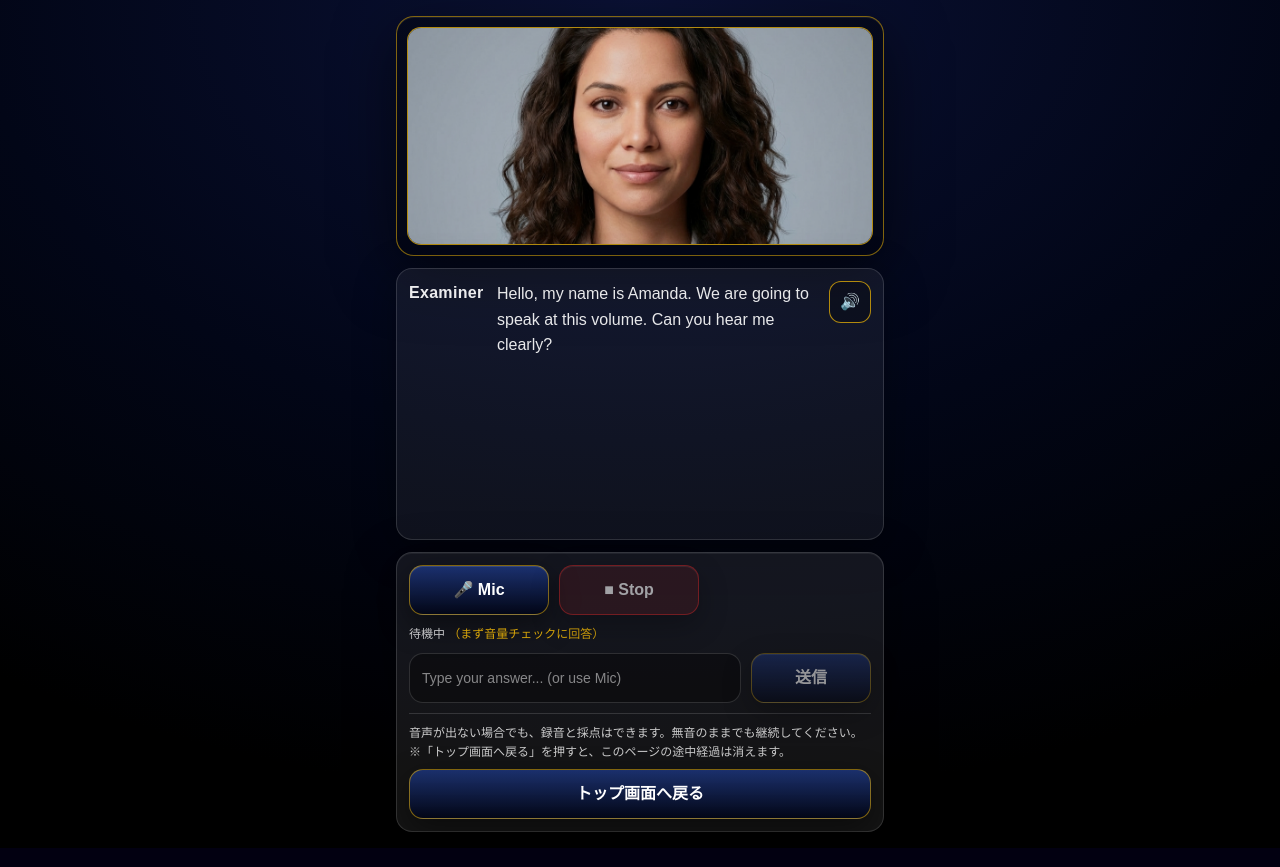
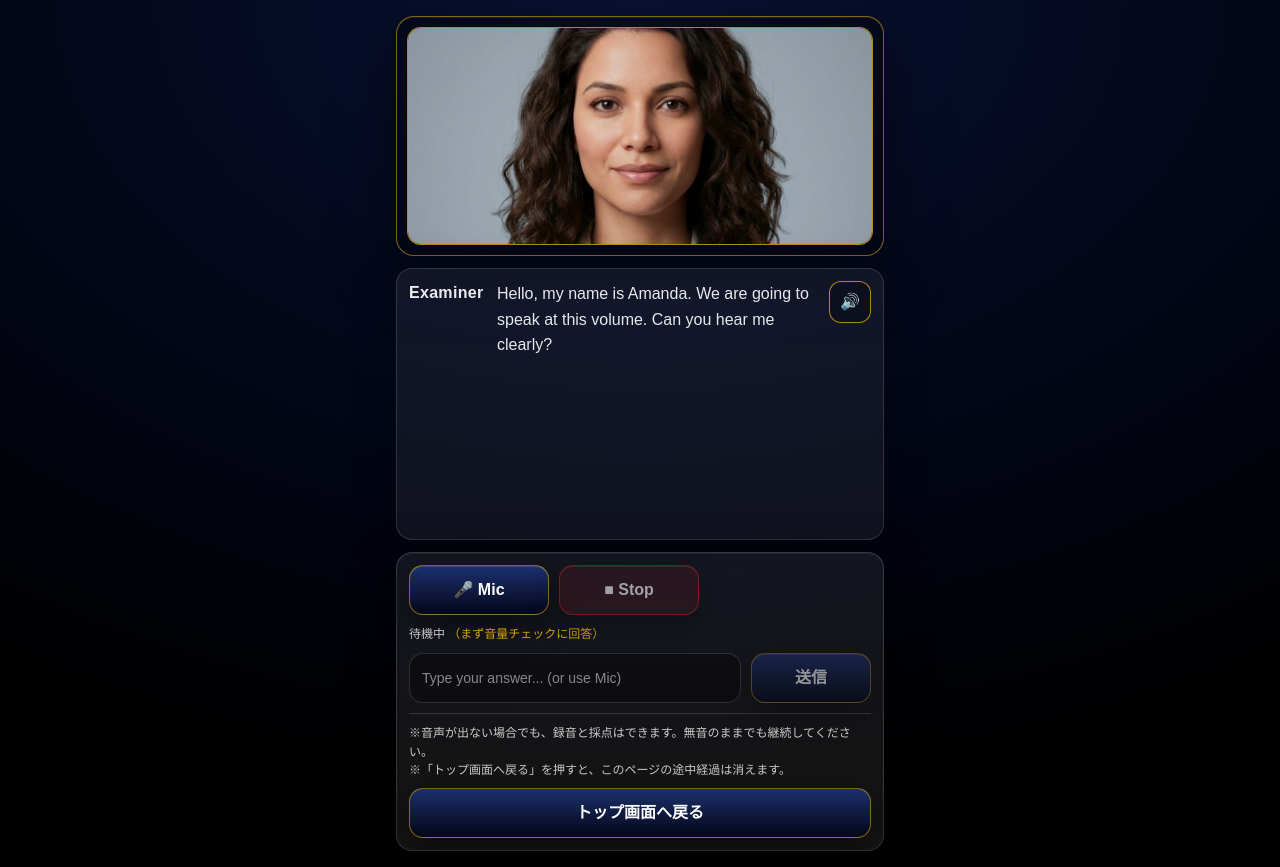
Before and after one commit to fairytail9511-bot/eiken-mvp, a Next.js app: page /smalltalk in a window 1280 px wide. Built offline with nearby package versions, Linux system fonts and the light colour scheme; no server answers.

Commit message:
Fix comment details

```diff
--- a/app/smalltalk/page.tsx
+++ b/app/smalltalk/page.tsx
@@ -850,7 +850,7 @@ export default function SmalltalkPage() {
                 whiteSpace: "pre-wrap",
               }}
             >
-              {"音声が出ない場合でも、録音と採点はできます。無音のままでも継続してください。\n"}
+              {"※音声が出ない場合でも、録音と採点はできます。無音のままでも継続してください。\n"}
               {"※「トップ画面へ戻る」を押すと、このページの途中経過は消えます。"}
             </div>
 
--- a/app/speech/SpeechClient.tsx
+++ b/app/speech/SpeechClient.tsx
@@ -665,7 +665,7 @@ export default function SpeechClient() {
                 whiteSpace: "pre-wrap",
               }}
             >
-              {"音声が出ない場合でも、録音と採点は可能です。そのまま継続してください。\n"}
+              {"※音声が出ない場合でも、録音と採点は可能です。そのまま継続してください。\n"}
               {"※「トップ画面へ戻る」を押すと、このページの途中経過は消えます。"}
             </div>
 
--- a/app/topic/page.tsx
+++ b/app/topic/page.tsx
@@ -826,7 +826,7 @@ export default function TopicPage() {
               whiteSpace: "pre-wrap",
             }}
           >
-            {"音声が出ない場合でも、録音と採点は可能です。そのまま継続してください。\n"}
+            {"※音声が出ない場合でも、録音と採点は可能です。そのまま継続してください。\n"}
             {"※「トップ画面へ戻る」を押すと、このページの途中経過は消えます。"}
           </div>
 
```
